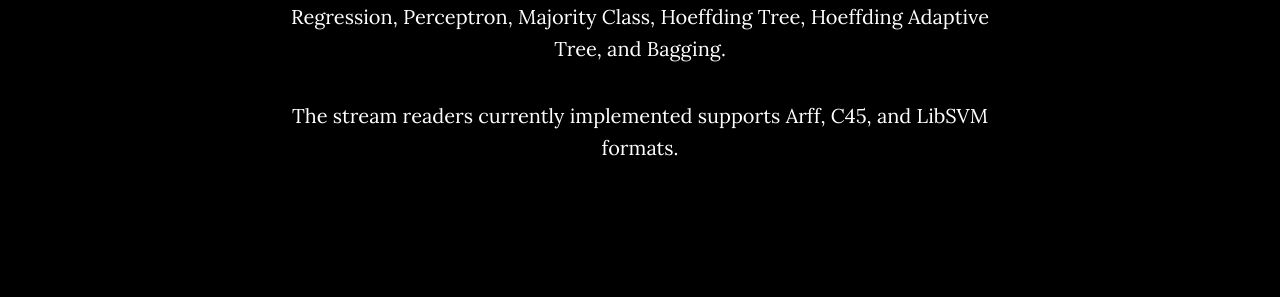
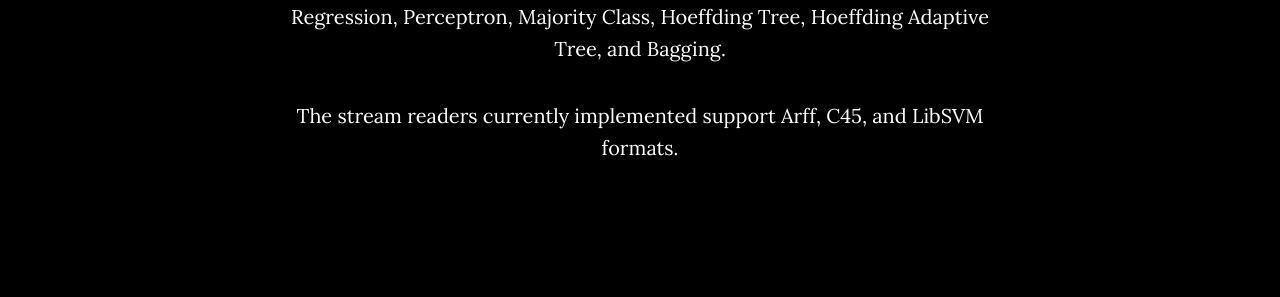
Before and after one commit to huawei-noah/streamDM-Cpp, a Jekyll site: the page built from website/index.md, in a window 1280 px wide and 900 px high, scrolled down 2560 px. Shown: the part 153-450 px from the top of the window. Built offline with Jekyll 4.4.1, drawn with Linux system fonts in a browser that asks for light colours; some of the changed text lies outside the part shown.

Commit message:
Add README

```diff
--- a/website/_includes/contributors.html
+++ b/website/_includes/contributors.html
@@ -3,7 +3,7 @@
         <div class="row">
             <div class="col-lg-8 col-lg-offset-2">
                 <h2>Contributors</h2>
-                <p>Albert Bifet, Wei Fan, Jiajin Zhang, Quan Liu, Silviu Maniu, Cheng He, Jianfeng Qian, and Jianfeng Zhang</p>
+                <p>Albert Bifet, Wei Fan, Jiajin Zhang, Quan Liu, Dandan Tu, Silviu Maniu, Cheng He, Jianfeng Qian, and Jianfeng Zhang</p>
             </div>
         </div>
     </section>
--- a/website/_includes/css/grayscale.css
+++ b/website/_includes/css/grayscale.css
@@ -138,7 +138,7 @@
     padding: 100px 0;
     text-align: center;
     color: #fff;
-    background: url(/img/intro-bg.jpg) no-repeat bottom center scroll;
+    background: url(img/intro-bg.jpg) no-repeat bottom center scroll;
     background-color: {{ site.color.primary-dark }};
     -webkit-background-size: cover;
     -moz-background-size: cover;
@@ -256,7 +256,7 @@
     width: 100%;
     padding: 50px 0;
     color: #fff;
-    background: url(/img/downloads-bg.jpg) no-repeat center center scroll;
+    background: url(img/downloads-bg.jpg) no-repeat center center scroll;
     background-color: {{ site.color.primary-dark }};
     -webkit-background-size: cover;
     -moz-background-size: cover;
--- a/website/_includes/documentation.html
+++ b/website/_includes/documentation.html
@@ -5,7 +5,7 @@
                 <h2>Documentation</h2>
                 <p>smartDM for C++ executes tasks. Tasks can be evaluation tasks as "EvaluatePrequential" or "EvaluateHoldOut" and the parameters needed are a learner, a stream reader, and an evaluator. </p>
                 <p> The methods currently implemented are: Naive Bayes, Perceptron, Logistic Regression, Perceptron, Majority Class, Hoeffding Tree, Hoeffding Adaptive Tree, and Bagging. </p>
-                <p> The stream readers currently implemented supports Arff, C45, and LibSVM formats.
+                <p> The stream readers currently implemented support Arff, C45, and LibSVM formats.
             </div>
         </div>
     </section>
--- a/website/_includes/head.html
+++ b/website/_includes/head.html
@@ -7,10 +7,10 @@
     <link rel="canonical" href="{{ page.url | replace:'index.html','' | prepend: site.baseurl | prepend: site.url }}">
 
     <!-- Custom CSS & Bootstrap Core CSS - Uses Bootswatch Flatly Theme: http://bootswatch.com/flatly/ -->
-    <link rel="stylesheet" href="{{ "/style.css" | prepend: site.baseurl }}">
+    <link rel="stylesheet" href="{{ "style.css" | prepend: site.baseurl }}">
 
     <!-- Custom Fonts -->
-    <link rel="stylesheet" href="{{ "/css/font-awesome/css/font-awesome.min.css" | prepend: site.baseurl }}">
+    <link rel="stylesheet" href="{{ "css/font-awesome/css/font-awesome.min.css" | prepend: site.baseurl }}">
     <link href="//fonts.googleapis.com/css?family=Lora:400,700,400italic,700italic" rel="stylesheet" type="text/css">
     <link href="//fonts.googleapis.com/css?family=Montserrat:400,700" rel="stylesheet" type="text/css">
 
```
Also changed, not shown: website/README.md.
